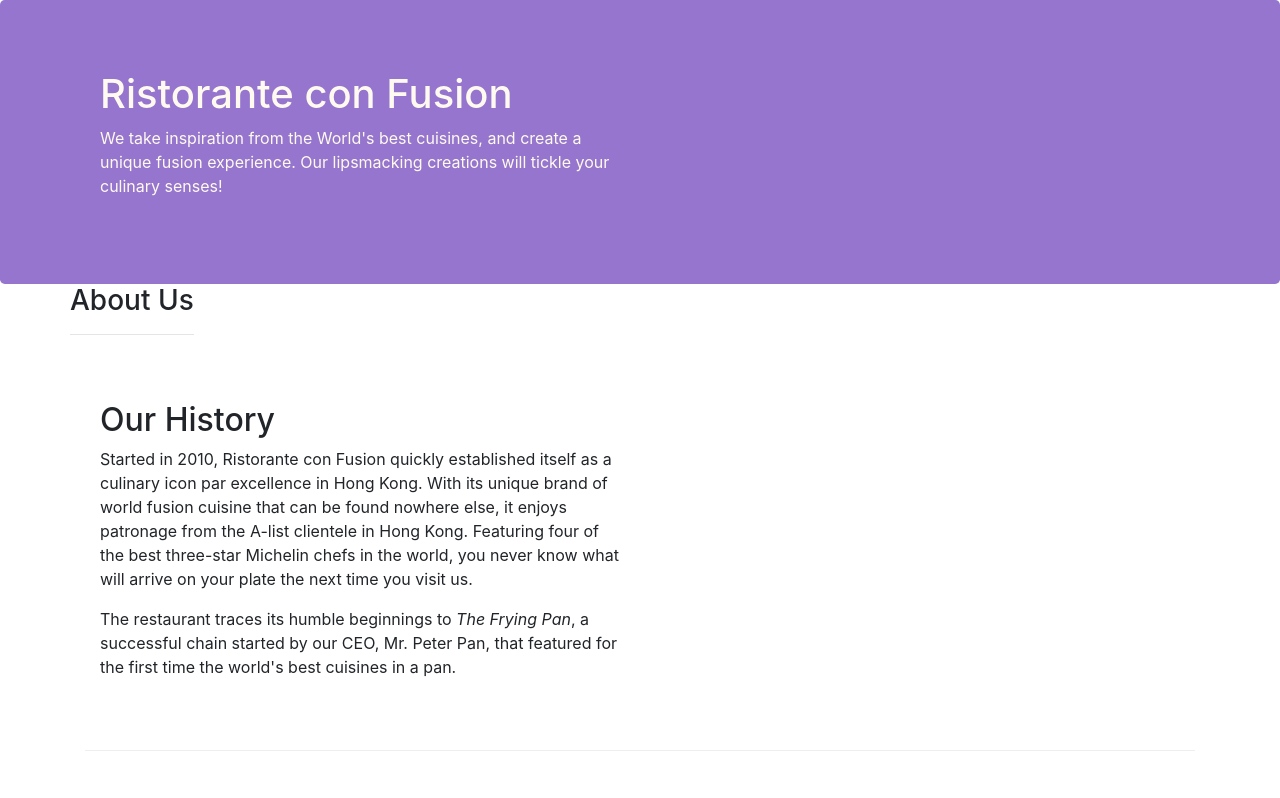
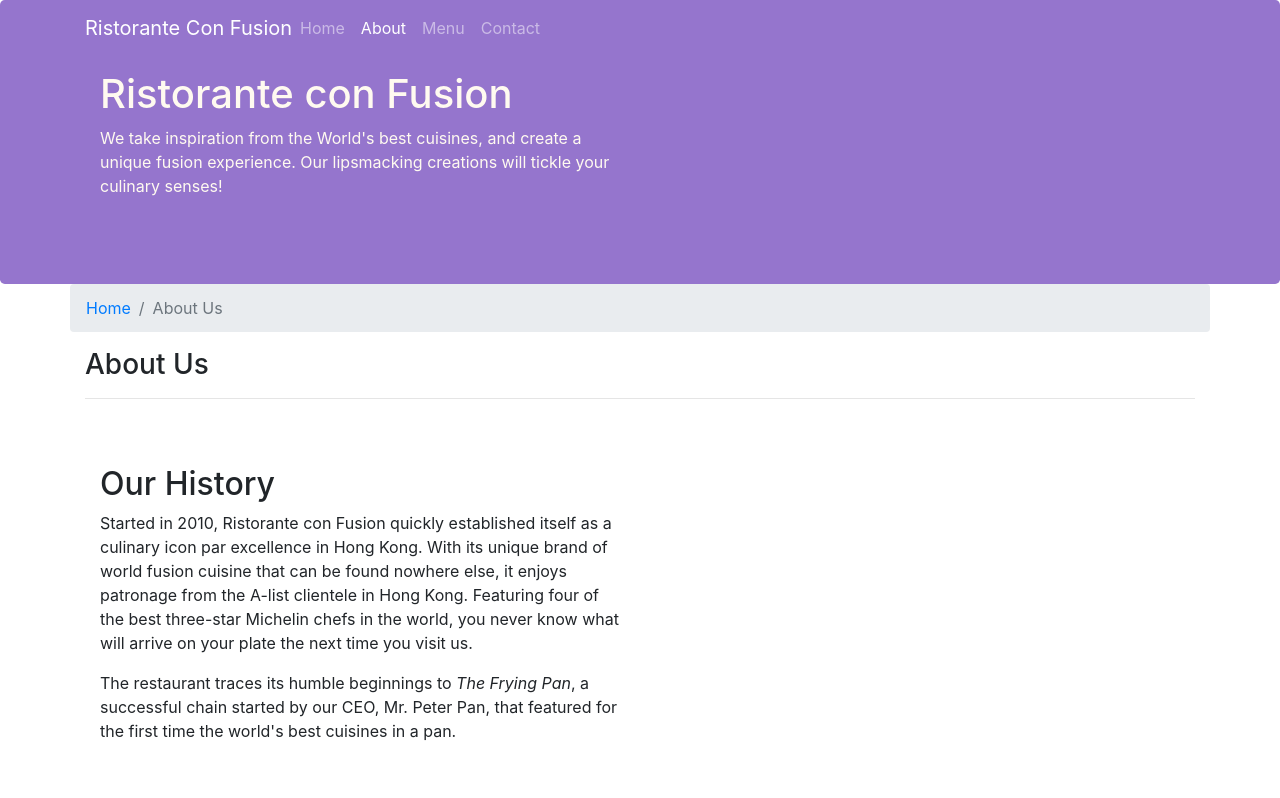
Before and after one commit to vishva-97/sanket-1, a website: page Bootstrap4/conFusion/aboutus.html in a window 1280 px wide. Shown: the top 798 px of the page. Drawn offline with nearby package versions, Linux system fonts and the light colour scheme.

Commit message:
breadcrumb and navigation

```diff
--- a/Bootstrap4/conFusion/aboutus.html
+++ b/Bootstrap4/conFusion/aboutus.html
@@ -15,6 +15,22 @@
 </head>
 
 <body>
+    <nav class="navbar navbar-dark navbar-expand-sm fixed-top ">
+            <div class="container">
+                 <button class="navbar-toggler" type="button" data-toggle="collapse" data-target="#Navbar">
+                    <span class="navbar-toggler-icon"></span>
+                </button>
+                <a class="navbar-brand mr-auto" href="./index.html">Ristorante Con Fusion</a>
+                <div class="collapse navbar-collapse" id="Navbar">
+                        <ul class="navbar-nav mr-auto">
+                                <li class="nav-item "><a class="nav-link" href="./index.html">Home</a></li>
+                                <li class="nav-item active"><a class="nav-link" href="./aboutus.html">About</a></li>
+                                <li class="nav-item"><a class="nav-link" href="#">Menu</a></li>
+                                <li class="nav-item"><a class="nav-link" href="#">Contact</a></li>
+                        </ul>
+                </div>
+            </div>
+    </nav>
 
     <header class="jumbotron">
         <div class="container">
@@ -31,7 +47,11 @@
 
     <div class="container">
         <div class="row">
-            <div col>
+            <ol class="col-12 breadcrumb">
+                <li class="breadcrumb-item"><a href="./index.html">Home</a></li>
+                <li class="breadcrumb-item active">About Us</li>
+            </ol>
+            <div class="col-12">
                <h3>About Us</h3>
                <hr>
             </div>
@@ -70,8 +90,8 @@
                 <div class="col-4 offset-1 col-sm-2">
                     <h5>Links</h5>
                     <ul class="list-unstyled">
-                        <li><a href="#">Home</a></li>
-                        <li><a href="#">About</a></li>
+                        <li><a href="./index.html">Home</a></li>
+                        <li><a href="./aboutus.html">About</a></li>
                         <li><a href="#">Menu</a></li>
                         <li><a href="#">Contact</a></li>
                     </ul>
```
Also changed, not shown: Bootstrap4/conFusion/index.html (+18 -3 lines).
